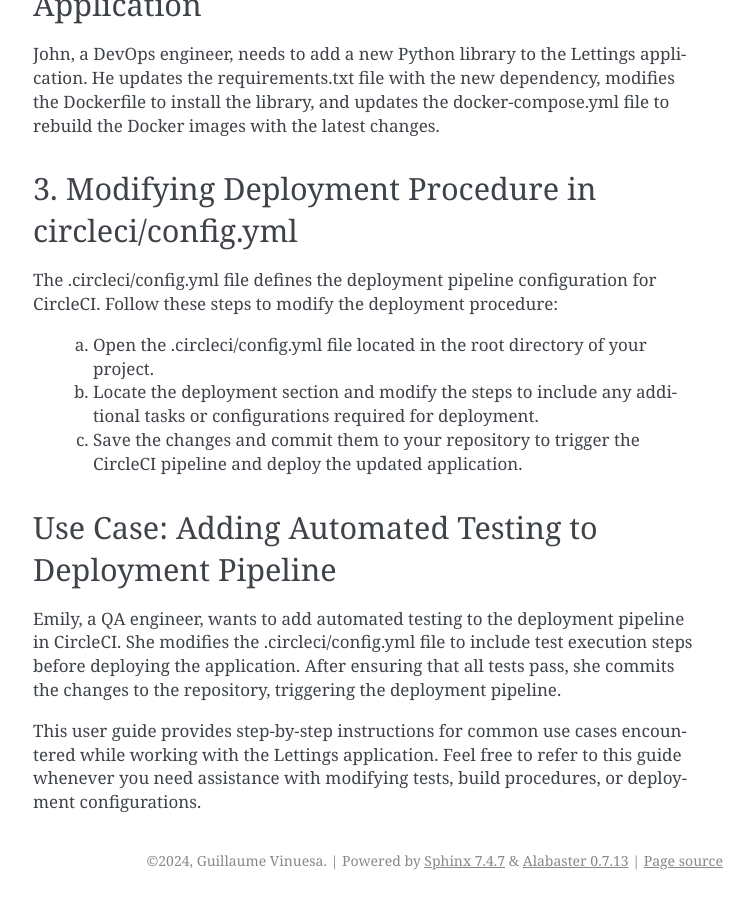
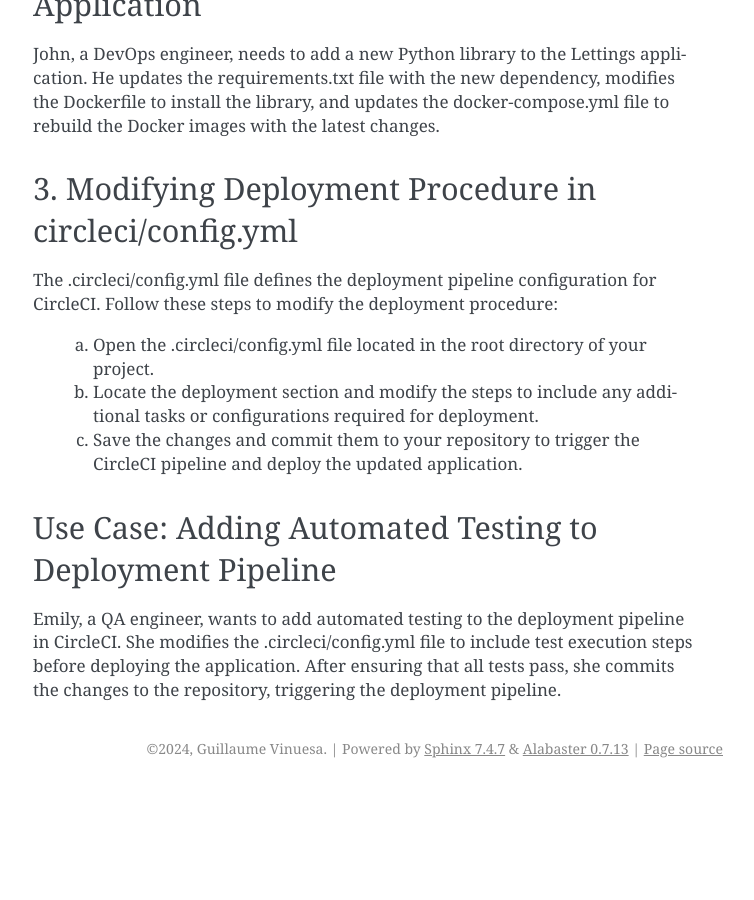
Before and after one commit to Tuxiboule/Python-OC-Lettings-FR, a Sphinx documentation site: the page built from docs/source/user_guide.rst, in a window 1280 px wide and 900 px high, scrolled down 1267 px. Shown: the whole window, without its empty margins (387-1141 px from the left). Built offline with Sphinx 7.4.7, drawn with Linux system fonts in a browser that asks for light colours; after the commit the page ends 2055 px from its top, so only the background shows below that.

Commit message:
doc update

```diff
--- a/docs/source/user_guide.rst
+++ b/docs/source/user_guide.rst
@@ -40,5 +40,3 @@ The .circleci/config.yml file defines the deployment pipeline configuration for
 Use Case: Adding Automated Testing to Deployment Pipeline
 ----------------------------------------------------------
 Emily, a QA engineer, wants to add automated testing to the deployment pipeline in CircleCI. She modifies the .circleci/config.yml file to include test execution steps before deploying the application. After ensuring that all tests pass, she commits the changes to the repository, triggering the deployment pipeline.
-
-This user guide provides step-by-step instructions for common use cases encountered while working with the Lettings application. Feel free to refer to this guide whenever you need assistance with modifying tests, build procedures, or deployment configurations.
```
